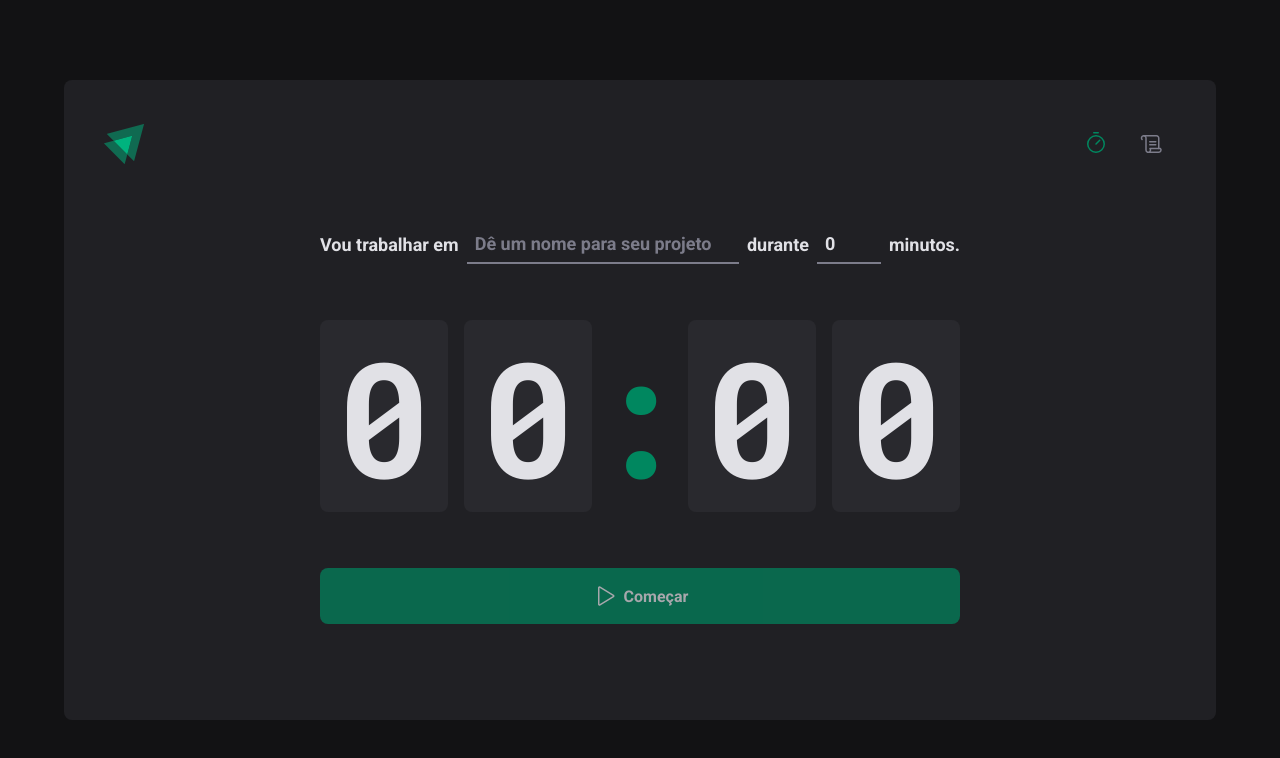
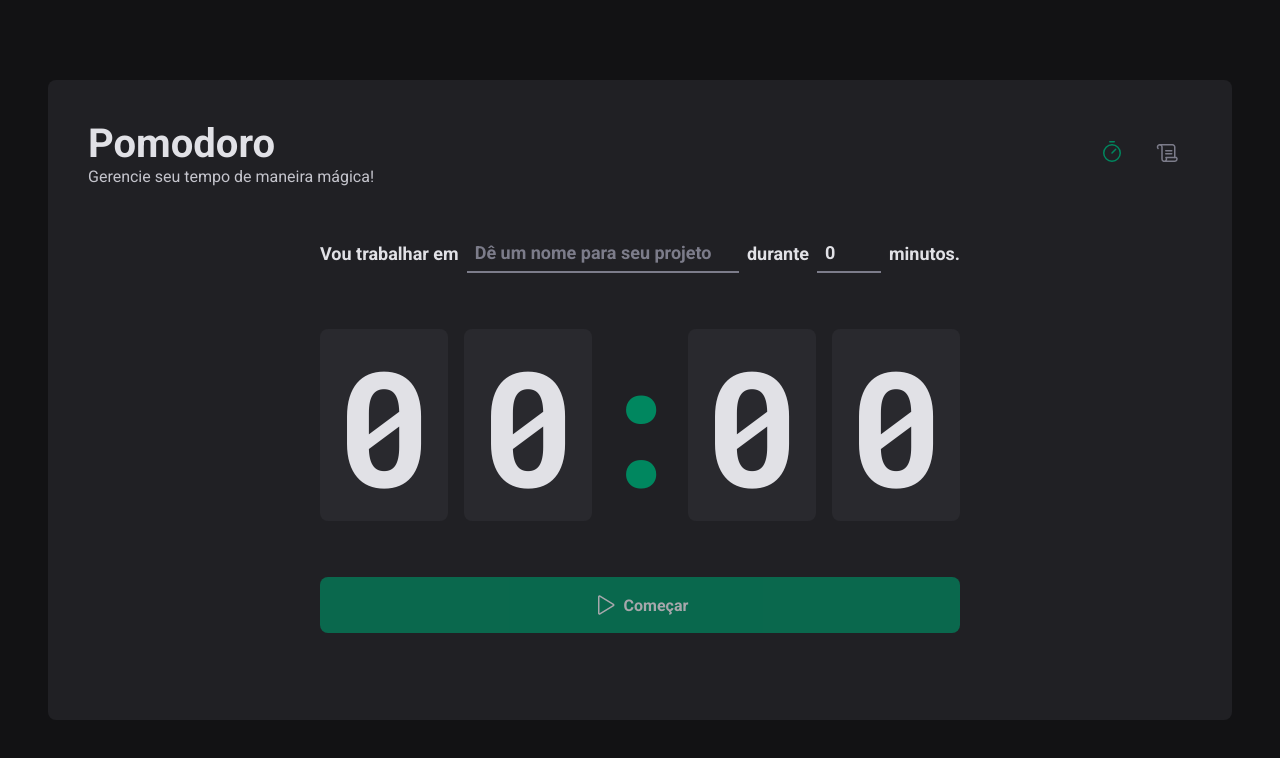
Before and after one commit to JulioAmaral007/CountdownTimer, a React (Vite) app: page / in a window 1280 px wide. Shown: the top 758 px of the page. Built offline with nearby package versions, Linux system fonts and the light colour scheme.

Commit message:
feat: update

```diff
--- a/src/components/Header/index.tsx
+++ b/src/components/Header/index.tsx
@@ -1,5 +1,4 @@
-import igniteLogo from '../../assets/ignite-logo.svg'
-import { Timer, Scroll } from 'phosphor-react'
+import { Scroll, Timer } from 'phosphor-react'
 import { NavLink } from 'react-router-dom'
 
 import { HeaderContainer } from './styles'
@@ -7,7 +6,11 @@ import { HeaderContainer } from './styles'
 export function Header() {
   return (
     <HeaderContainer>
-      <img src={igniteLogo} alt="" />
+      <div>
+        <h1>Pomodoro</h1>
+        <p>Gerencie seu tempo de maneira mágica!</p>
+      </div>
+
       <nav>
         <NavLink to="/" title="Timer">
           <Timer size={24} />
--- a/src/components/Header/styles.ts
+++ b/src/components/Header/styles.ts
@@ -4,6 +4,11 @@ export const HeaderContainer = styled.header`
   display: flex;
   align-items: center;
   justify-content: space-between;
+
+  h1 {
+    color: ${(props) => props.theme['gray-100']};
+    font-size: 2.5rem;
+  }
 
   nav {
     display: flex;
--- a/src/layouts/DefaultLayout/styles.ts
+++ b/src/layouts/DefaultLayout/styles.ts
@@ -10,12 +10,4 @@ export const LayoutContainer = styled.div`
   border-radius: 8px;
   display: flex;
   flex-direction: column;
-
-  @media screen and (max-width: 500px) {
-    margin: 5rem 1rem;
-  }
-
-  @media screen and (min-width: 800px) {
-    margin: 5rem 4rem;
-  }
 `
```
